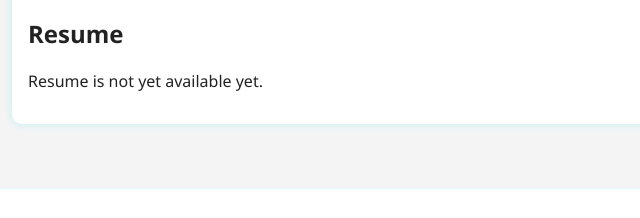
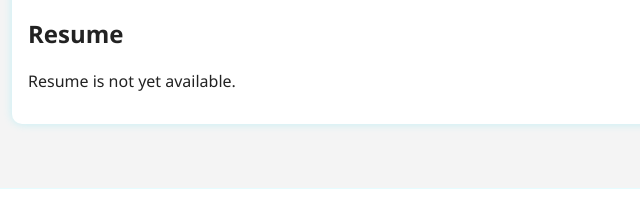
Before and after one commit to Janonymous0125/janonymous0125.github.io, a plain HTML site: page index.html in a window 1280 px wide. Shown: the part 494-712 px from the top of the page, 20-660 px from the left. Drawn offline with Linux system fonts and the light colour scheme.

Commit message:
Update index.html
Resume update

```diff
--- a/index.html
+++ b/index.html
@@ -53,7 +53,7 @@
             </section>
             <section>
                 <h2>Resume</h2>
-                <p>Resume is not yet available yet.</p>
+                <p>Resume is not yet available.</p>
             </section>
         </main>
     </div>
```
